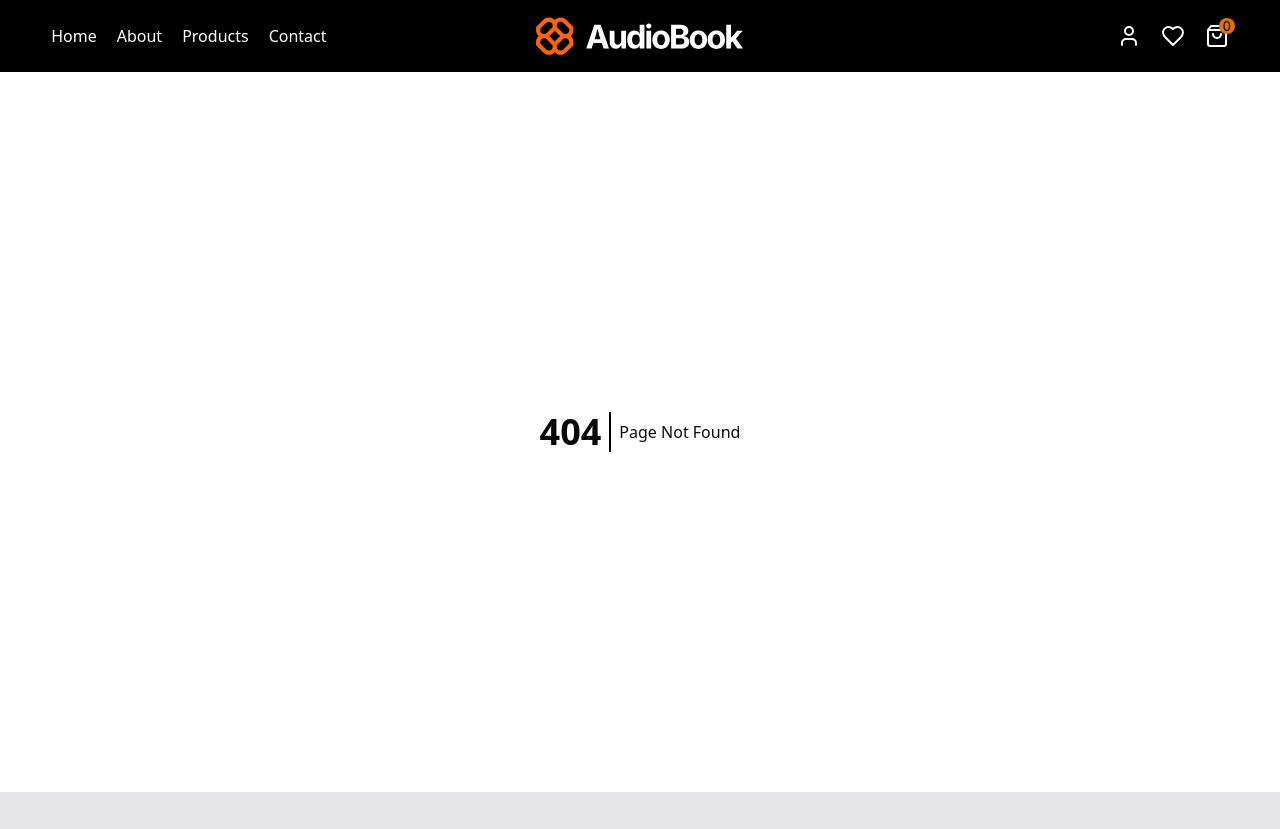
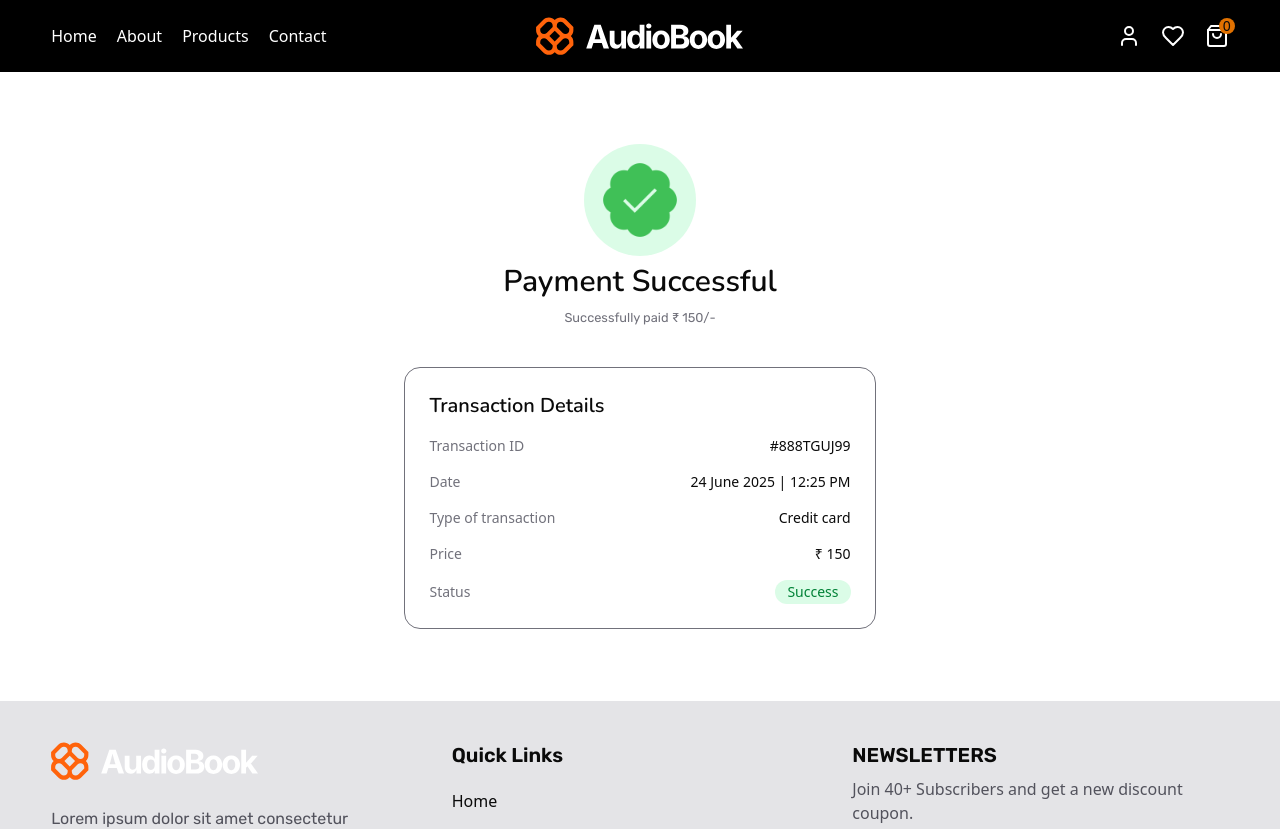
Before and after one commit to Swadhindhara/audioBook, a React (Vite) app: page /payment-successful in a window 1280 px wide. Shown: the top 829 px of the page. Built offline with nearby package versions, Linux system fonts and the light colour scheme; no server answers.

Commit message:
payment suceess and failed page add

```diff
--- a/src/App.jsx
+++ b/src/App.jsx
@@ -3,7 +3,7 @@ import { Button } from "./components/ui/button";
 import { BrowserRouter, Route, Routes } from "react-router-dom";
 import {
   About,
-  Contact,  Error,  Home,  Plans,  Privacy,  ProductDetails,
+  Contact,  Error,  Home,  PaymentFailed,  PaymentSuccess,  Plans,  Privacy,  ProductDetails,
   Products,  Profile,  Wishlist,} from "./Pages";
 import Header from "./_components/Header.jsx";
 import { Footer, ScrollTo } from "./_components";
@@ -28,6 +28,8 @@ const App = () => {
               <Route path="/about" element={<About />} />
               <Route path="/privacy-policy" element={<Privacy />} />
               <Route path="/plans" element={<Plans />} />
+              <Route path="/payment-successful" element={<PaymentSuccess />} />
+              <Route path="/payment-failed" element={<PaymentFailed />} />
               <Route path="*" element={<Error />} />
             </Routes>
             <Footer />
--- /dev/null
+++ b/src/Pages/PaymentFailed.jsx
@@ -0,0 +1,67 @@
+import React from "react";
+import failed from '../assets/graphics/failed.png'
+
+const PaymentFailed = () => {
+  return (
+    <>
+      <>
+        <div className="main px-[4%]">
+          <div className="container mx-auto py-18">
+            <div className="success flex items-center justify-center flex-col gap-10">
+              <div className="box flex items-center justify-center flex-col gap-2">
+                <div className="icon flex items-center justify-center bg-red-100 rounded-full w-28 h-28">
+                  <img src={failed} alt="icon" className="w-20 h-20" />
+                </div>
+                <p className="font-[Nunito] font-semibold text-2xl md:text-3xl">
+                  Payment Unsuccessful
+                </p>
+                <small className="font-[Rubik] text-zinc-500 text-center">
+                  Something went wrong we couldn't process your payment
+                </small>
+              </div>
+              <div
+                className="transaction_card border-zinc-500 border rounded-2xl w-full md:w-2/3 lg:w-2/5
+                      flex flex-col items-start gap-4 p-4 md:p-6
+                    "
+              >
+                <p className="font-[Nunito] font-semibold text-xl">
+                  Transaction Details
+                </p>
+                <div className="box flex justify-between w-full items-center">
+                  <p className="text-zinc-500 text-sm md:text-md">
+                    Transaction ID
+                  </p>
+                  <span className="md:text-md text-sm">#888TGUJ99</span>
+                </div>
+                <div className="box flex justify-between w-full items-center">
+                  <p className="text-zinc-500 text-sm md:text-md">Date</p>
+                  <span className="md:text-md text-sm">
+                    24 June 2025 | 12:25 PM
+                  </span>
+                </div>
+                <div className="box flex justify-between w-full items-center">
+                  <p className="text-zinc-500 text-sm md:text-md">
+                    Type of transaction
+                  </p>
+                  <span className="md:text-md text-sm">Credit card</span>
+                </div>
+                <div className="box flex justify-between w-full items-center">
+                  <p className="text-zinc-500 text-sm md:text-md">Price</p>
+                  <span className="md:text-md text-sm">₹ 150</span>
+                </div>
+                <div className="box flex justify-between w-full items-center">
+                  <p className="text-zinc-500 text-sm md:text-md">Status</p>
+                  <span className="md:text-md text-sm text-red-700 bg-red-100 py-0.5 px-3 rounded-2xl">
+                    Failed
+                  </span>
+                </div>
+              </div>
+            </div>
+          </div>
+        </div>
+      </>
+    </>
+  );
+};
+
+export default PaymentFailed;
--- /dev/null
+++ b/src/Pages/PaymentSuccess.jsx
@@ -0,0 +1,49 @@
+import React from "react";
+import green from "../assets/graphics/green.png";
+
+const PaymentSuccess = () => {
+  return (
+    <>
+      <div className="main px-[4%]">
+        <div className="container mx-auto py-18">
+          <div className="success flex items-center justify-center flex-col gap-10">
+            <div className="box flex items-center justify-center flex-col gap-2">
+              <div className="icon flex items-center justify-center bg-green-100 rounded-full w-28 h-28">
+                <img src={green} alt="icon" className="w-20 h-20"/>
+              </div>
+              <p className="font-[Nunito] font-semibold text-2xl md:text-3xl">Payment Successful</p>
+              <small className="font-[Rubik] text-zinc-500">Successfully paid ₹ 150/-</small>
+            </div>
+            <div className="transaction_card border-zinc-500 border rounded-2xl w-full md:w-2/3 lg:w-2/5
+              flex flex-col items-start gap-4 p-4 md:p-6
+            ">
+              <p className="font-[Nunito] font-semibold text-xl">Transaction Details</p>
+              <div className="box flex justify-between w-full items-center">
+                <p className="text-zinc-500 text-sm md:text-md">Transaction ID</p>
+                <span className="md:text-md text-sm">#888TGUJ99</span>
+              </div>
+              <div className="box flex justify-between w-full items-center">
+                <p className="text-zinc-500 text-sm md:text-md">Date</p>
+                <span className="md:text-md text-sm">24 June 2025 | 12:25 PM</span>
+              </div>
+              <div className="box flex justify-between w-full items-center">
+                <p className="text-zinc-500 text-sm md:text-md">Type of transaction</p>
+                <span className="md:text-md text-sm">Credit card</span>
+              </div>
+              <div className="box flex justify-between w-full items-center">
+                <p className="text-zinc-500 text-sm md:text-md">Price</p>
+                <span className="md:text-md text-sm">₹ 150</span>
+              </div>
+              <div className="box flex justify-between w-full items-center">
+                <p className="text-zinc-500 text-sm md:text-md">Status</p>
+                <span className="md:text-md text-sm text-green-700 bg-green-100 py-0.5 px-3 rounded-2xl">Success</span>
+              </div>
+            </div>
+          </div>
+        </div>
+      </div>
+    </>
+  );
+};
+
+export default PaymentSuccess;
--- a/src/Pages/index.js
+++ b/src/Pages/index.js
@@ -8,6 +8,8 @@ import Wishlist from "./Wishlist";
 import About from "./About";
 import Privacy from "./Privacy";
 import Plans from "./Plans";
+import PaymentSuccess from "./PaymentSuccess";
+import PaymentFailed from "./PaymentFailed";
 
 export {
     Home,
@@ -20,4 +22,6 @@ export {
     About,
     Privacy,
     Plans,
+    PaymentSuccess,
+    PaymentFailed
 }
```
Also changed, not shown: src/assets/graphics/failed.png (added), src/assets/graphics/green.png (added).
